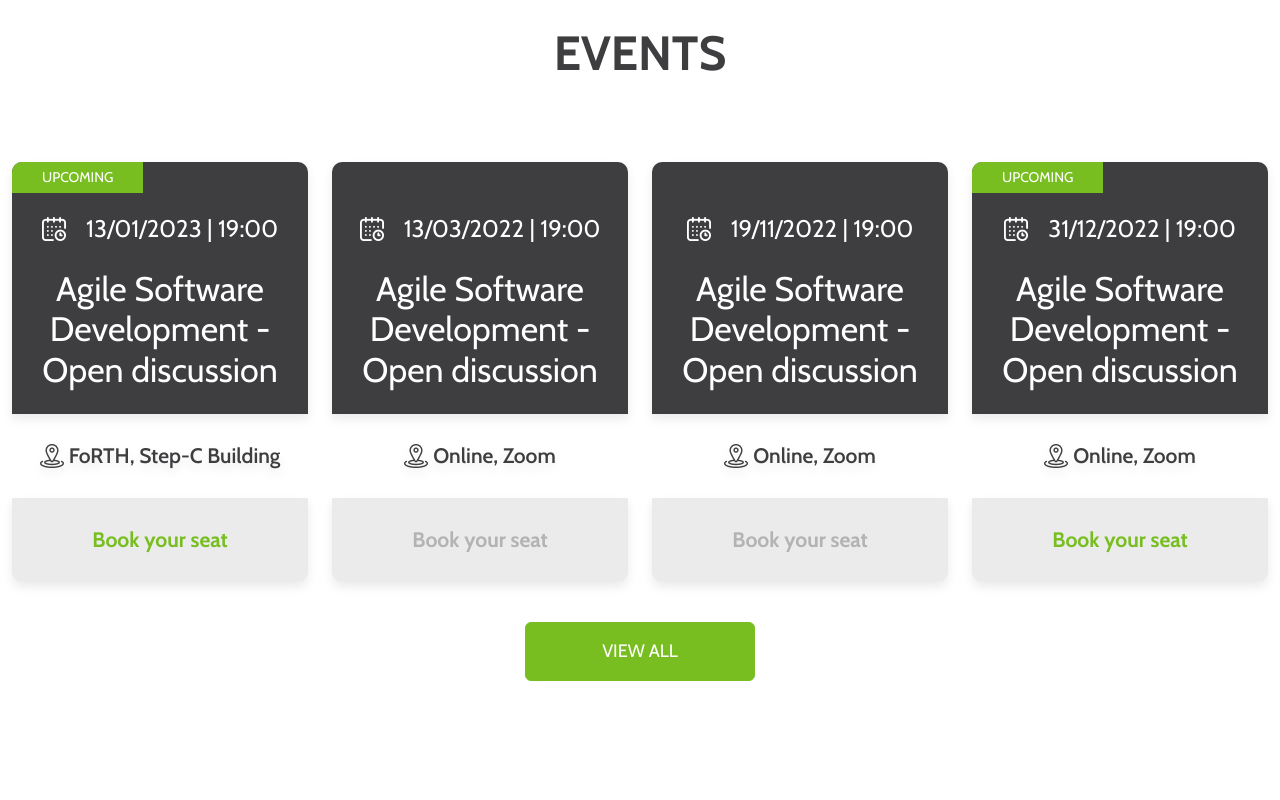
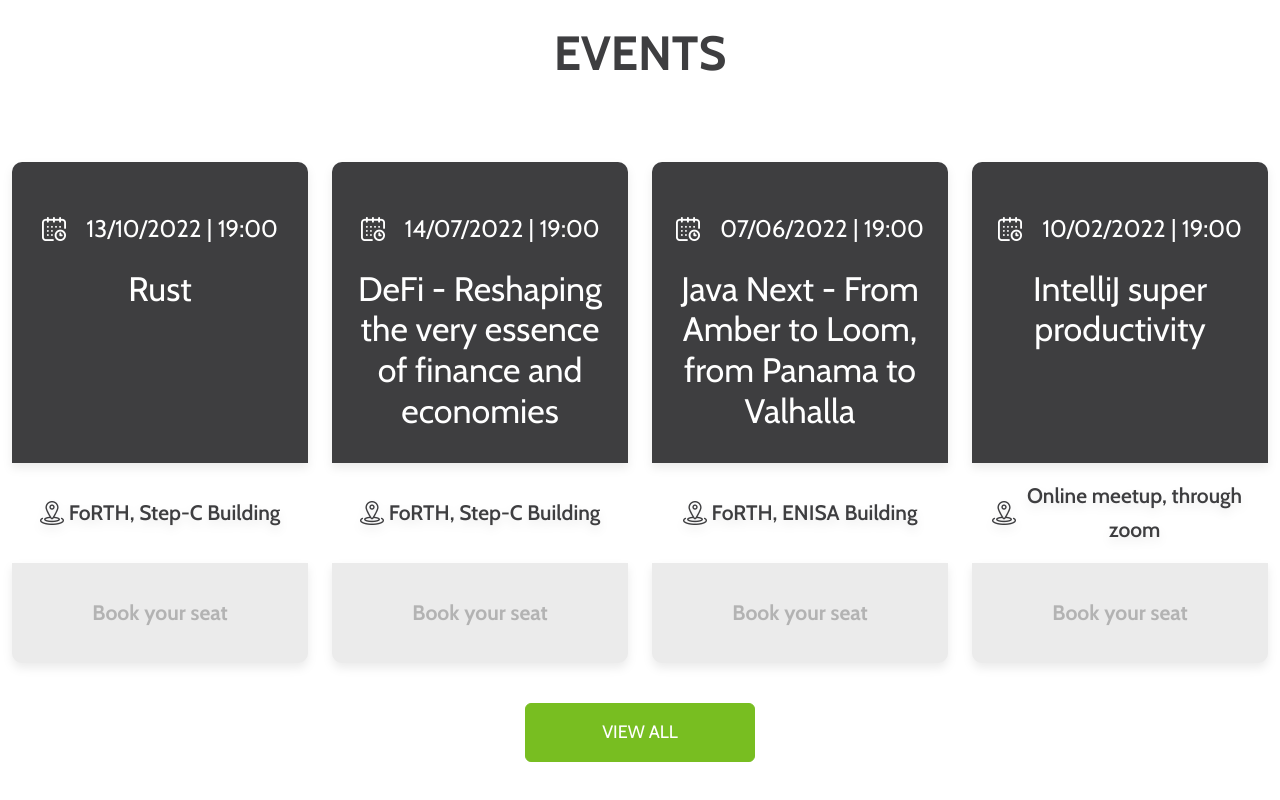
Before and after one commit to devstaff-crete/devstaff-website, a Next.js app: page / in a window 1280 px wide. Shown: the part 1476-2276 px from the top of the page. Before the commit the page ends 2253 px from the top, so only its background shows below. Built offline with nearby package versions, Linux system fonts and the light colour scheme.

Commit message:
Dynamically render recent events in home page

```diff
--- a/components/EventCard/EventCard.module.scss
+++ b/components/EventCard/EventCard.module.scss
@@ -16,6 +16,7 @@
 
   h3 {
     font-size: 34px;
+    margin-bottom: 48px;
   }
 }
 
--- a/components/EventCard/EventCard.tsx
+++ b/components/EventCard/EventCard.tsx
@@ -1,8 +1,6 @@
 import Image from 'next/image';
 
 import styles from './EventCard.module.scss';
-
-type ISOString = `${number}-${number}-${number}T${number}:${number}`;
 
 type Props = {
   date: `${number}/${number}/${number}`;
--- a/pages/index.tsx
+++ b/pages/index.tsx
@@ -1,12 +1,22 @@
+import { GetStaticProps, InferGetStaticPropsType } from 'next';
 import Head from 'next/head';
 import Image from 'next/image';
 import Link from 'next/link';
 
 import EventCard from '../components/EventCard';
+import { events } from '../data/events';
 import styles from '../styles/Home.module.scss';
 import globalStyles from '../styles/globals.module.scss';
 
-export default function Home() {
+export const getStaticProps = async () => {
+  return {
+    props: {
+      recentEvents: events.slice(0, 4)
+    }
+  };
+};
+
+const Home = ({ recentEvents }: InferGetStaticPropsType<typeof getStaticProps>) => {
   return (
     <>
       <Head>
@@ -95,43 +105,18 @@ export default function Home() {
               </div>
             </div>
             <div className="row">
-              <div className="col-12 col-sm-6 col-lg-3 py-4">
-                <EventCard
-                  date="13/1/2023"
-                  time="19:00"
-                  title="Agile Software Development - Open discussion"
-                  location="FoRTH, Step-C Building"
-                  locationUrl="https://goo.gl/maps/nKysa4tszKjgPXPR9"
-                  eventUrl="https://www.meetup.com/devstaff/events/288836591/"
-                />
-              </div>
-              <div className="col-12 col-sm-6 col-lg-3 py-4">
-                <EventCard
-                  date="13/03/2022"
-                  time="19:00"
-                  title="Agile Software Development - Open discussion"
-                  location="Online, Zoom"
-                  eventUrl="https://www.meetup.com/devstaff/events/288836591/"
-                />
-              </div>{' '}
-              <div className="col-12 col-sm-6 col-lg-3 py-4">
-                <EventCard
-                  date="19/11/2022"
-                  time="19:00"
-                  title="Agile Software Development - Open discussion"
-                  location="Online, Zoom"
-                  eventUrl="https://www.meetup.com/devstaff/events/288836591/"
-                />
-              </div>{' '}
-              <div className="col-12 col-sm-6 col-lg-3 py-4">
-                <EventCard
-                  date="31/12/2022"
-                  time="19:00"
-                  title="Agile Software Development - Open discussion"
-                  location="Online, Zoom"
-                  eventUrl="https://www.meetup.com/devstaff/events/288836591/"
-                />
-              </div>
+              {recentEvents.map(({ date, time, title, location, locationUrl, eventUrl }) => (
+                <div key={eventUrl} className="col-12 col-sm-6 col-lg-3 py-4">
+                  <EventCard
+                    date={date}
+                    time={time}
+                    title={title}
+                    location={location}
+                    locationUrl={locationUrl}
+                    eventUrl={eventUrl}
+                  />
+                </div>
+              ))}
             </div>
             <div className="row">
               <div className="col-12 mb-5 pt-3 pb-5 text-center">
@@ -145,4 +130,6 @@ export default function Home() {
       </main>
     </>
   );
-}
+};
+
+export default Home;
```
